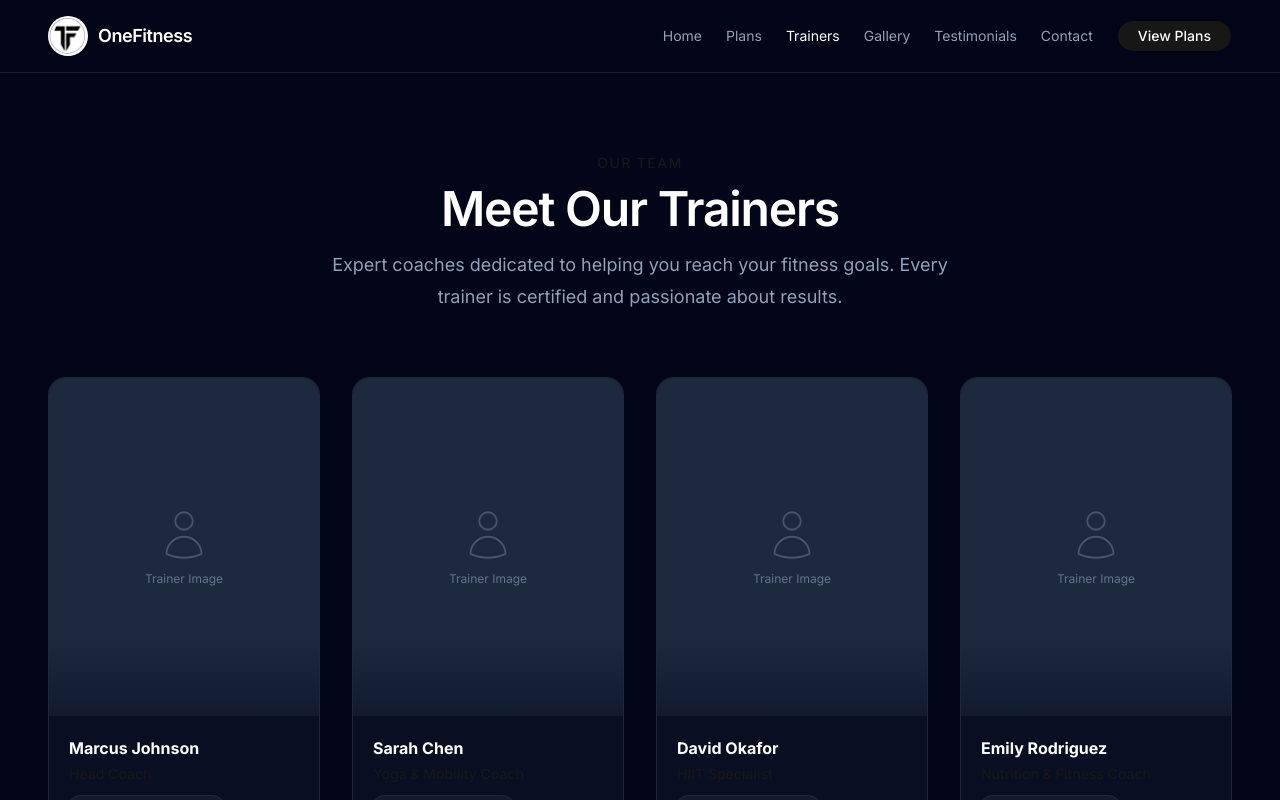
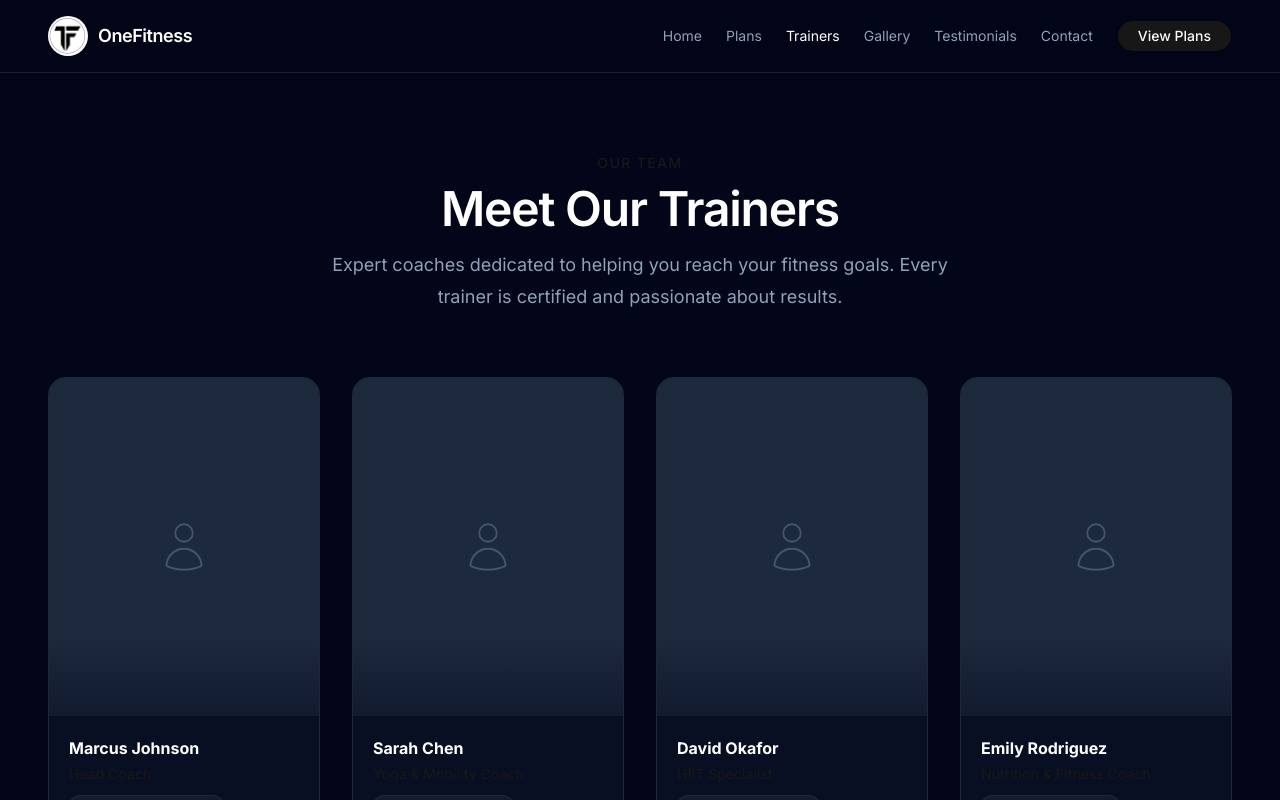
Before and after one commit to khasif18/onefitness, a Next.js app: page /trainers in a window 1280 px wide. Shown: the top 800 px of the page. Built offline with nearby package versions, Linux system fonts and the light colour scheme.

Commit message:
cleanup: remove dev comments, placeholder text, and TODO notes for MVP

```diff
--- a/app/trainers/page.tsx
+++ b/app/trainers/page.tsx
@@ -1,4 +1,4 @@
-// import Image from "next/image"; // ← Uncomment when real trainer photos are ready
+// import Image from "next/image";
 import type { Metadata } from "next";
 import Link from "next/link";
 import { Navbar } from "@/components/layout/Navbar";
@@ -11,8 +11,7 @@
     "Meet the certified trainers at One Fitness Vizianagaram. Specialists in strength, HIIT, yoga, and body transformation — ready to guide your fitness journey.",
 };
 
-// ─── Trainer data ──────────────────────────────────────────
-// Save trainer photos to: public/images/trainers/
+// Trainer data
 const trainers = [
   {
     id: 1,
@@ -97,7 +96,6 @@
                       d="M15.75 6a3.75 3.75 0 11-7.5 0 3.75 3.75 0 017.5 0zM4.501 20.118a7.5 7.5 0 0114.998 0A17.933 17.933 0 0112 21.75c-2.676 0-5.216-.584-7.499-1.632z"
                     />
                   </svg>
-                  <span className="text-xs text-slate-500">Trainer Image</span>
                 </div>
                 {/* Bottom gradient */}
                 <div className="absolute inset-x-0 bottom-0 h-20 bg-gradient-to-t from-slate-900/80 to-transparent" />
--- a/components/ContactForm.tsx
+++ b/components/ContactForm.tsx
@@ -19,7 +19,6 @@
 
   function handleSubmit(e: React.FormEvent) {
     e.preventDefault();
-    // TODO: Connect to backend or email service later
     console.log("Form submitted:", form);
   }
 
--- a/components/layout/Hero.tsx
+++ b/components/layout/Hero.tsx
@@ -5,9 +5,7 @@
 import Link from "next/link";
 import { Button } from "@/components/ui/button";
 
-// ─── Hero slide images ──────────────────────────────────────
-// Edit this array to add, remove, or reorder hero slides.
-// Images are stored in: public/hero/
+// Hero slide images stored in public/hero/
 const HERO_IMAGES = [
   "/hero/hero-1.jpg",
   "/hero/hero-2.jpg",
--- a/data/contact.ts
+++ b/data/contact.ts
@@ -1,7 +1,4 @@
-// ─── Contact data ──────────────────────────────────────────
-// Replace placeholder values with real business info when ready.
-// This file is used by the Contact page and related components.
-// ──────────────────────────────────────────────────────────────
+// Contact info used across the site.
 
 export const contactInfo = {
   gymName: "One Fitness",
--- a/data/testimonials.ts
+++ b/data/testimonials.ts
@@ -1,8 +1,4 @@
-// ─── Testimonials data ─────────────────────────────────────
-// Replace placeholder quotes with real member testimonials later.
-// Optional member photos go in: public/images/testimonials/
-// Example: public/images/testimonials/member-1.jpg → image: "/images/testimonials/member-1.jpg"
-// ──────────────────────────────────────────────────────────────
+// Member testimonials data.
 
 export type Testimonial = {
   id: number;
```
Also changed, not shown: components/GoogleMapEmbed.tsx (+1 -14 lines), data/gallery.ts (+1 -18 lines).
